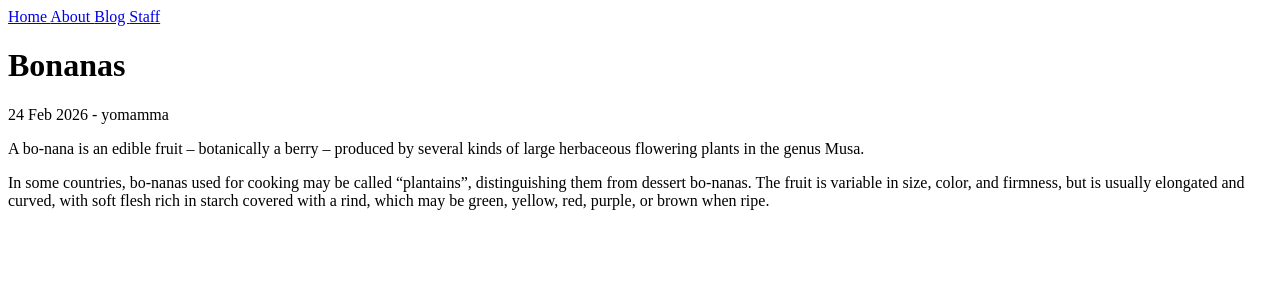
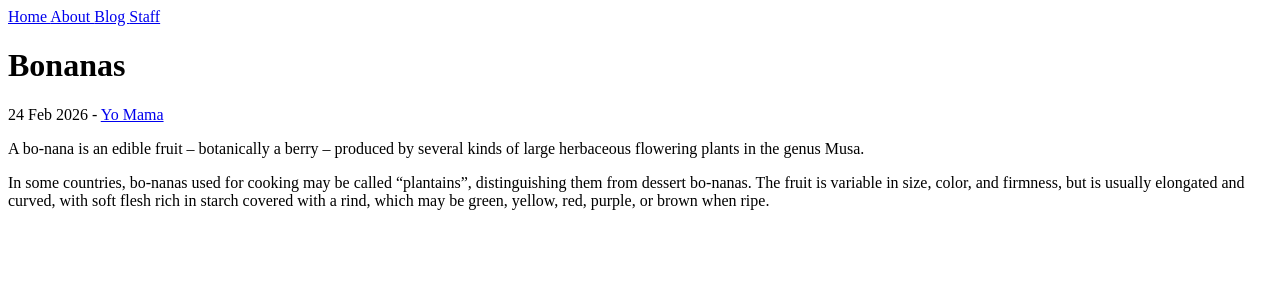
Before and after one commit to connordelacruz/jekyll-gh-pages-test, a Jekyll site: the page built from _posts/2026-02-24-bonanas.md, in a window 1280 px wide. Shown: the top 300 px of the page. Built offline with Jekyll 4.4.1, drawn with Linux system fonts in a browser that asks for light colours.

Commit message:
link to author's page on their posts

```diff
--- a/_layouts/post.html
+++ b/_layouts/post.html
@@ -2,6 +2,12 @@
 layout: default
 ---
 <h1>{{ page.title }}</h1>
-<p>{{ page.date | date_to_string }} - {{ page.author }}</p>
+<p>
+  {{ page.date | date_to_string }}
+  {% assign author = site.authors | where: 'short_name', page.author | first %}
+  {% if author %}
+    - <a href="{{ author.url }}">{{ author.name }}</a>
+  {% endif %}
+</p>
 
 {{ content }}
--- a/_posts/2026-02-24-bonanas.md
+++ b/_posts/2026-02-24-bonanas.md
@@ -1,5 +1,5 @@
 ---
-author: yomamma
+author: yomama
 ---
 
 A bo-nana is an edible fruit – botanically a berry – produced by several
```
Also changed, not shown: 4 other files.
